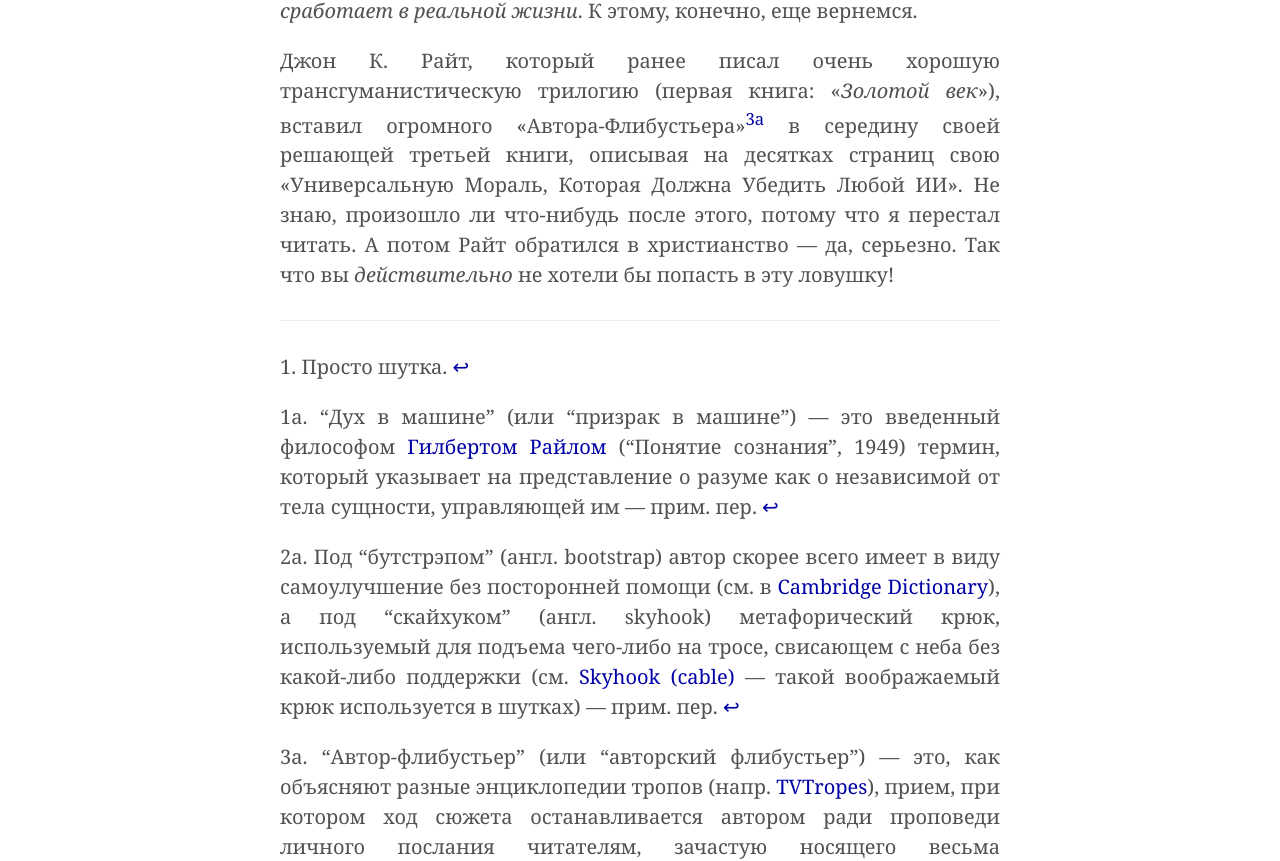
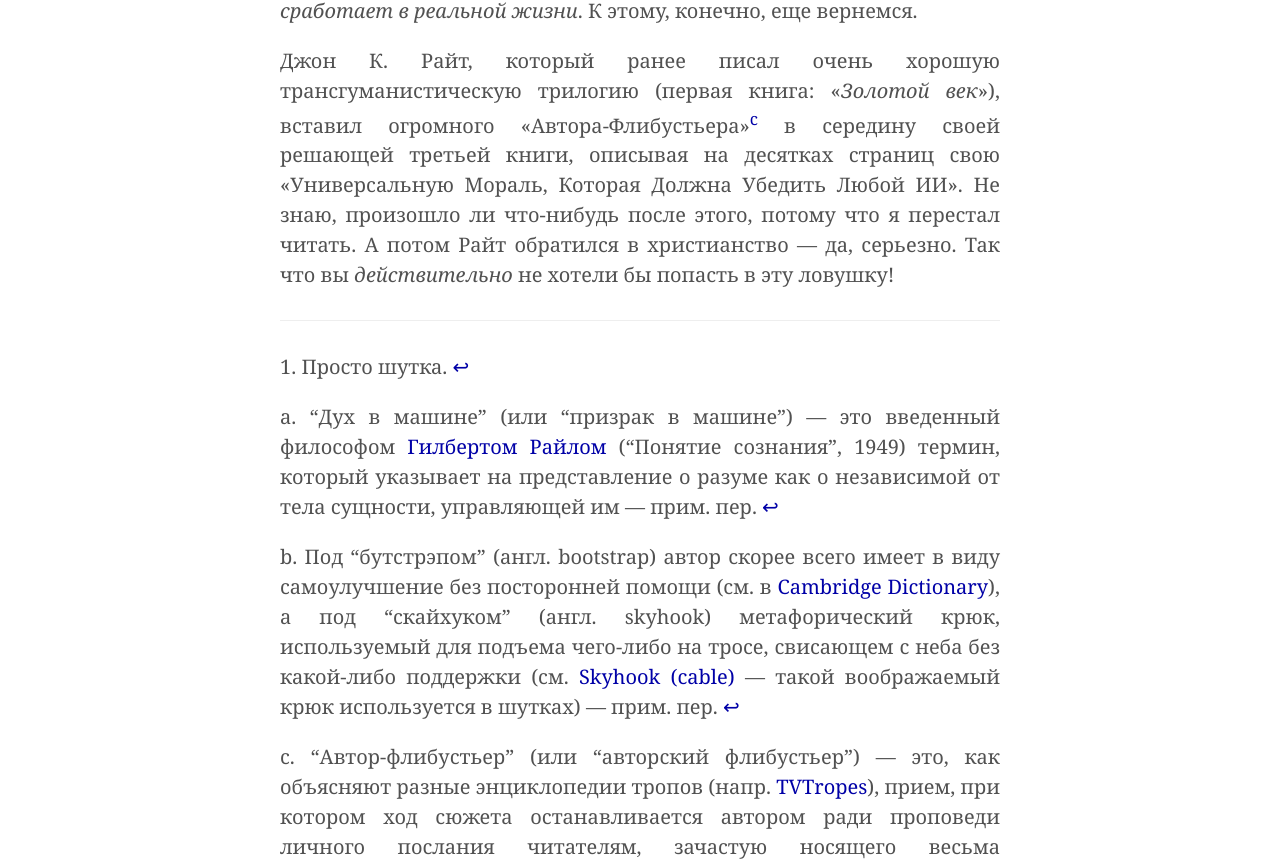
Before and after one commit to ReducingSuffering/reducingsuffering.github.io, a Jekyll site: the page built from _articles/eliezer-yudkowsky-no-universally-compelling-arguments.md, in a window 1280 px wide and 1400 px high, scrolled down 5343 px. Shown: the part 238-1099 px from the top of the window. Built offline with Jekyll 4.4.1, drawn with Linux system fonts in a browser that asks for light colours.

Commit message:
Update eliezer-yudkowsky-no-universally-compelling-arguments.md

```diff
--- a/_articles/eliezer-yudkowsky-no-universally-compelling-arguments.md
+++ b/_articles/eliezer-yudkowsky-no-universally-compelling-arguments.md
@@ -22,8 +22,8 @@ preview_here: true
 
 Казалось бы, это доказывает, что для каждого аргумента А, каким бы убедительным он нам ни казался, существует по крайней мере один возможный ум, на который этот аргумент не подействует.
 
-<a id="citation1a"></a>
-И неожиданность и/или кошмарность этой перспективы (для некоторых), думаю, во многом связана с интуицией о [духе-в-машине](https://lesswrong.ru/w/%D0%9F%D1%80%D0%B8%D0%B7%D1%80%D0%B0%D0%BA%D0%B8_%D0%B2_%D0%BC%D0%B0%D1%88%D0%B8%D0%BD%D0%B5)<sup>[1a](#footnote1a)</sup> — духе с неким нередуцируемым ядром, которое можно убедить любым _действительно веским_ аргументом.
+<a id="citationa"></a>
+И неожиданность и/или кошмарность этой перспективы (для некоторых), думаю, во многом связана с интуицией о [духе-в-машине](https://lesswrong.ru/w/%D0%9F%D1%80%D0%B8%D0%B7%D1%80%D0%B0%D0%BA%D0%B8_%D0%B2_%D0%BC%D0%B0%D1%88%D0%B8%D0%BD%D0%B5)<sup>[a](#footnotea)</sup> — духе с неким нередуцируемым ядром, которое можно убедить любым _действительно веским_ аргументом.
 
 Ранее я [говорил](https://lesswrong.ru/w/%D0%9F%D1%80%D0%B8%D0%B7%D1%80%D0%B0%D0%BA%D0%B8_%D0%B2_%D0%BC%D0%B0%D1%88%D0%B8%D0%BD%D0%B5) об интуиции, следуя которой люди [ассоциируют](https://www.greaterwrong.com/lw/rj/surface_analogies_and_deep_causes/) _программирование компьютера_ с _инструктированием человека-прислуги_, так что компьютер может восстать против своего кода — или, возможно, просмотреть код, решить, что он неразумен, и отдать его обратно.
 
@@ -41,8 +41,8 @@ preview_here: true
 
 Я также хочу установить понятие разума как _каузальной_, _подчиняющейся законам_, _физической системы_, в центре которой _нет_ нередуцируемого духа, который просматривает ее нейроны/код и решает, хороши ли они.
 
-<a id="citation2a"></a>
-(Есть такая идея как _намеренное_ программирование Дружественного ИИ так, чтобы он проверял собственный исходный код и, возможно, возвращал бы его программистам. Но проверяющий себя разум не является нередуцируемым, — это всего лишь разум, который вы создали. ДИИ перенормирует себя, _но он и был таким разработан_ сам по себе; нет ничего акаузального, проникающего в него извне. Бутстрэп, а не скайхук<sup>[2a](#footnote2a)</sup>.)
+<a id="citationb"></a>
+(Есть такая идея как _намеренное_ программирование Дружественного ИИ так, чтобы он проверял собственный исходный код и, возможно, возвращал бы его программистам. Но проверяющий себя разум не является нередуцируемым, — это всего лишь разум, который вы создали. ДИИ перенормирует себя, _но он и был таким разработан_ сам по себе; нет ничего акаузального, проникающего в него извне. Бутстрэп, а не скайхук<sup>[b](#footnoteb)</sup>.)
 
 Все это возвращает к [беспокойству](https://lesswrong.ru/w/%D0%90%D0%BF%D1%80%D0%B8%D0%BE%D1%80%D0%B8) о «произвольности» [априорных убеждений](https://www.greaterwrong.com/lw/hk/priors_as_mathematical_objects/) в байесовском подходе. Если вы покажете мне одного байесианца, который вытягивает из бочки 4 красных шара и 1 белый шар и приписывает получению красного шара в следующий раз вероятность 5/7 (следуя правилу последовательности Лапласа), то я могу показать вам другой разум, который тоже подчиняется правилу Байеса, но делает вывод о том, что вероятность вытянуть красный в следующий раз равна 2/7, — следуя другому априорному убеждению о бочке, хоть, возможно, и менее «обоснованному».
 
@@ -67,15 +67,15 @@ preview_here: true
 
 Есть также менее тяжелая версия провала, при которой человек не _провозглашает_ Единой Истинной Морали. Вместо этого он надеется на то, что ИИ будет создан _совершенно свободным_, не ограниченным несовершенными, желающими создать себе рабов людьми, — чтобы ИИ мог достичь добродетели по собственному желанию — добродетели, о которой, возможно, и не мечтал говорящий, который признает себя слишком несовершенным, чтобы обучать ИИ. (Например, Джон К. Кларк, Ричард Холлерит?, [Элиезер<sub>1996</sub>](https://lesswrong.ru/w/%D0%9C%D0%BE%D1%8F_%D0%B4%D0%B8%D0%BA%D0%B0%D1%8F_%D0%B8_%D0%B1%D0%B5%D0%B7%D0%B1%D0%B0%D1%88%D0%B5%D0%BD%D0%BD%D0%B0%D1%8F_%D1%8E%D0%BD%D0%BE%D1%81%D1%82%D1%8C).) Это менее испорченный мотив, чем мечта об абсолютном командовании. Но хотя _эта_ мечта порождена добродетелью, а не пороком, она все же основана на ошибочном понимании [свободы](https://www.greaterwrong.com/lw/rc/the_ultimate_source/), и на самом деле не _сработает в реальной жизни_. К этому, конечно, еще вернемся.
 
-<a id="citation3a"></a>
-Джон К. Райт, который ранее писал очень хорошую трансгуманистическую трилогию (первая книга: «_Золотой век_»), вставил огромного «Автора-Флибустьера»<sup>[3a](#footnote3a)</sup> в середину своей решающей третьей книги, описывая на десятках страниц свою «Универсальную Мораль, Которая Должна Убедить Любой ИИ». Не знаю, произошло ли что-нибудь после этого, потому что я перестал читать. А потом Райт обратился в христианство — да, серьезно. Так что вы _действительно_ не хотели бы попасть в эту ловушку!
+<a id="citationc"></a>
+Джон К. Райт, который ранее писал очень хорошую трансгуманистическую трилогию (первая книга: «_Золотой век_»), вставил огромного «Автора-Флибустьера»<sup>[c](#footnotec)</sup> в середину своей решающей третьей книги, описывая на десятках страниц свою «Универсальную Мораль, Которая Должна Убедить Любой ИИ». Не знаю, произошло ли что-нибудь после этого, потому что я перестал читать. А потом Райт обратился в христианство — да, серьезно. Так что вы _действительно_ не хотели бы попасть в эту ловушку!
 
 ---
 
 <a id="footnote1"></a>1\. Просто шутка. <a href="#citation1">↩︎</a>
 
-<a id="footnote1a"></a>1a\. "Дух в машине" (или "призрак в машине") — это введенный философом [Гилбертом Райлом](https://ru.wikipedia.org/wiki/%D0%A0%D0%B0%D0%B9%D0%BB,_%D0%93%D0%B8%D0%BB%D0%B1%D0%B5%D1%80%D1%82) ("Понятие сознания", 1949) термин, который указывает на представление о разуме как о независимой от тела сущности, управляющей им — прим. пер. <a href="#citation1a">↩︎</a>
+<a id="footnotea"></a>a\. "Дух в машине" (или "призрак в машине") — это введенный философом [Гилбертом Райлом](https://ru.wikipedia.org/wiki/%D0%A0%D0%B0%D0%B9%D0%BB,_%D0%93%D0%B8%D0%BB%D0%B1%D0%B5%D1%80%D1%82) ("Понятие сознания", 1949) термин, который указывает на представление о разуме как о независимой от тела сущности, управляющей им — прим. пер. <a href="#citationa">↩︎</a>
 
-<a id="footnote2a"></a>2a\. Под "бутстрэпом" (англ. bootstrap) автор скорее всего имеет в виду самоулучшение без посторонней помощи (см. в [Cambridge Dictionary](https://dictionary.cambridge.org/dictionary/english/bootstrap)), а под "скайхуком" (англ. skyhook) метафорический крюк, используемый для подъема чего-либо на тросе, свисающем с неба без какой-либо поддержки (см. [Skyhook (cable)](https://en.wikipedia.org/wiki/Skyhook_(cable)) — такой воображаемый крюк используется в шутках) — прим. пер. <a href="#citation2a">↩︎</a>
+<a id="footnoteb"></a>b\. Под "бутстрэпом" (англ. bootstrap) автор скорее всего имеет в виду самоулучшение без посторонней помощи (см. в [Cambridge Dictionary](https://dictionary.cambridge.org/dictionary/english/bootstrap)), а под "скайхуком" (англ. skyhook) метафорический крюк, используемый для подъема чего-либо на тросе, свисающем с неба без какой-либо поддержки (см. [Skyhook (cable)](https://en.wikipedia.org/wiki/Skyhook_(cable)) — такой воображаемый крюк используется в шутках) — прим. пер. <a href="#citationb">↩︎</a>
 
-<a id="footnote3a"></a>3a\. "Автор-флибустьер" (или "авторский флибустьер") — это, как объясняют разные энциклопедии тропов (напр. [TVTropes](https://tvtropes.org/pmwiki/pmwiki.php/Main/AuthorFilibuster)), прием, при котором ход сюжета останавливается автором ради проповеди личного послания читателям, зачастую носящего весьма политический или этический характер — прим. пер. <a href="#citation3a">↩︎</a>
+<a id="footnotec"></a>c\. "Автор-флибустьер" (или "авторский флибустьер") — это, как объясняют разные энциклопедии тропов (напр. [TVTropes](https://tvtropes.org/pmwiki/pmwiki.php/Main/AuthorFilibuster)), прием, при котором ход сюжета останавливается автором ради проповеди личного послания читателям, зачастую носящего весьма политический или этический характер — прим. пер. <a href="#citationc">↩︎</a>
```
